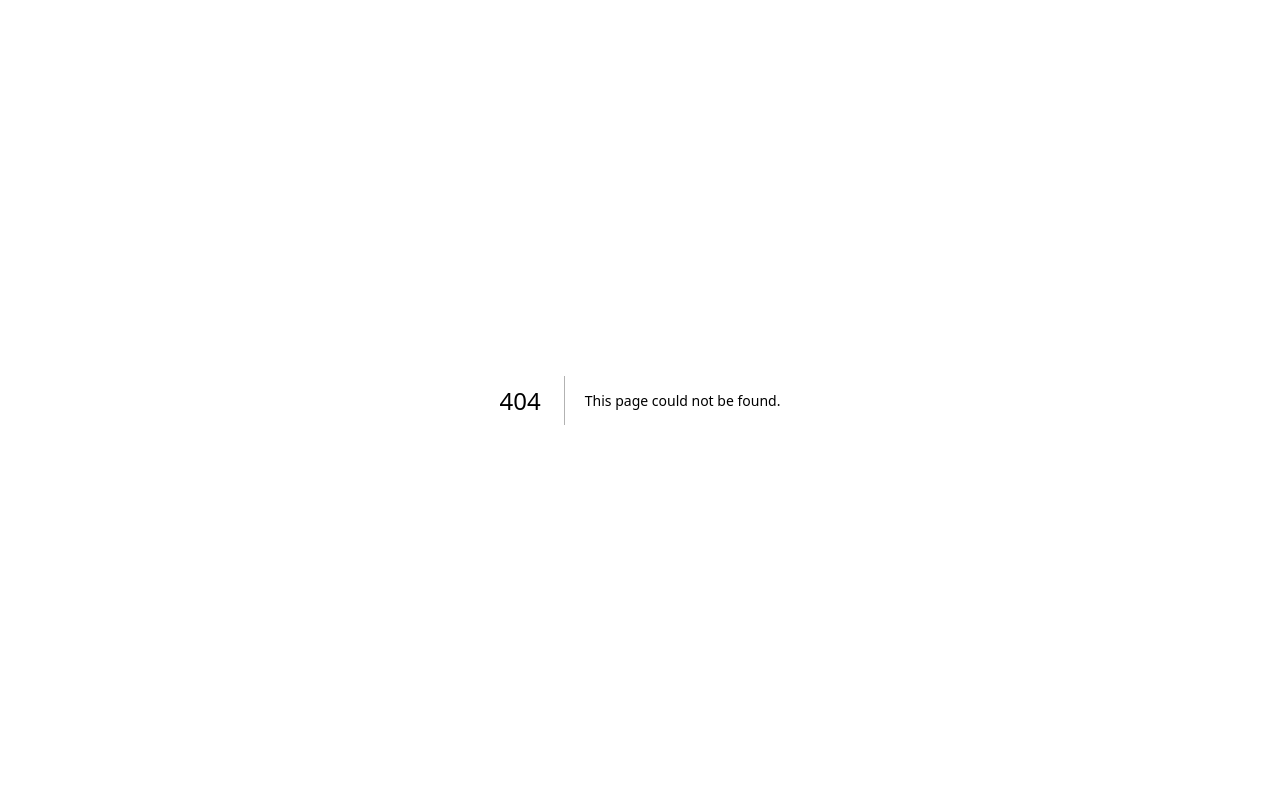
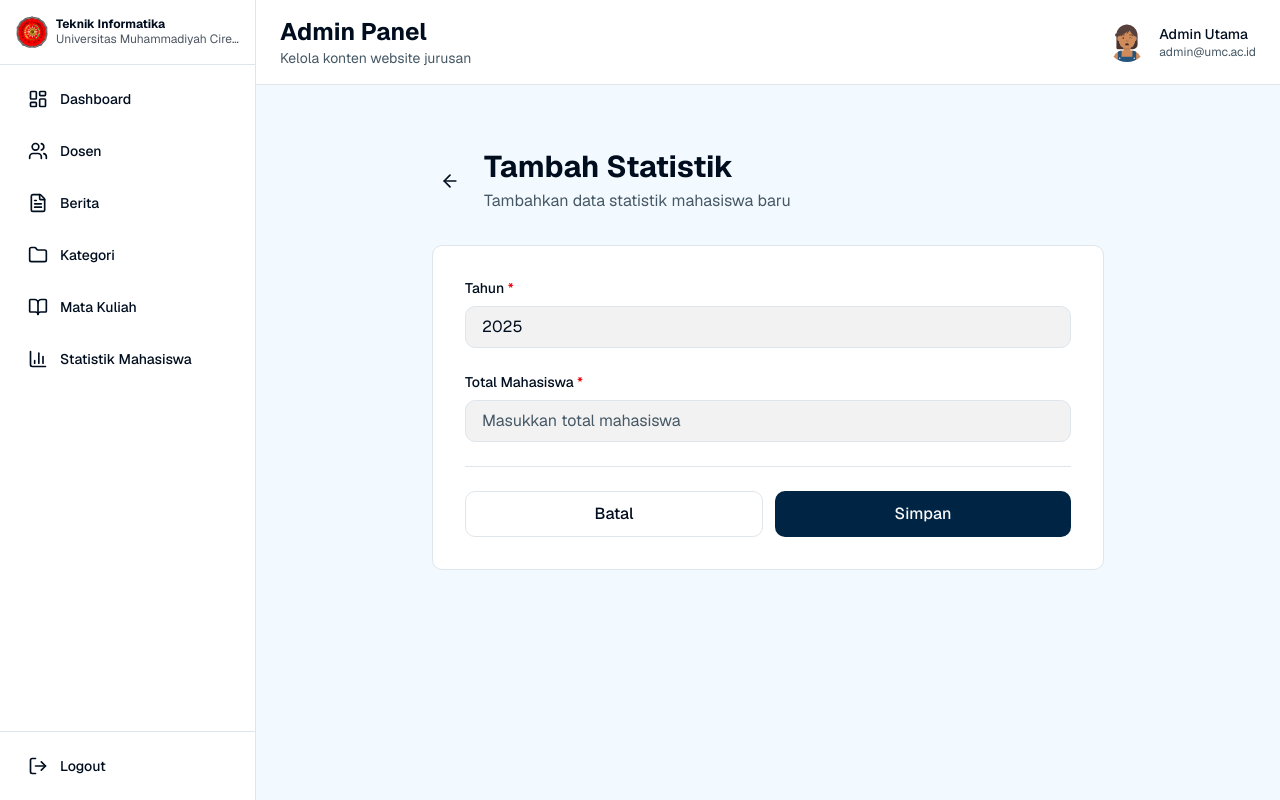
Before and after one commit to umc-dev/it-umc-dashboard, a Next.js app: page /dashboard/statistik/tambah in a window 1280 px wide. Before the commit this address had no page. Built offline with nearby package versions, Linux system fonts and the light colour scheme.

Commit message:
feat(statistics): implement add statistics mahasiswa page

```diff
--- /dev/null
+++ b/app/dashboard/statistik/tambah/page.tsx
@@ -0,0 +1,11 @@
+import type { Metadata } from 'next'
+import { FormAddStatistik } from '@/components/dashboard/statistik/FormAddStatistik'
+
+export const metadata: Metadata = {
+  title: 'Tambah Statistik - Sistem Manajemen Konten',
+  description: 'Tambahkan data statistik mahasiswa baru',
+}
+
+export default function TambahStatistikPage() {
+  return <FormAddStatistik />
+}
--- /dev/null
+++ b/components/dashboard/statistik/FormAddStatistik.tsx
@@ -0,0 +1,47 @@
+'use client'
+
+import type React from 'react'
+import { useState } from 'react'
+import { useRouter } from 'next/navigation'
+import { FormHeader } from '@/components/FormHeader'
+import { FormButtons } from '@/components/FormButtons'
+
+export function FormAddStatistik() {
+  const router = useRouter()
+  const [isLoading, setIsLoading] = useState(false)
+  const [formData, setFormData] = useState({ tahun: new Date().getFullYear(), total: '' })
+
+  const handleChange = (e: React.ChangeEvent<HTMLInputElement>) => {
+    const { name, value } = e.target
+    setFormData((prev) => ({
+      ...prev,
+      [name]: name === 'tahun' ? Number(value) : value,
+    }))
+  }
+
+  const handleSubmit = async (e: React.FormEvent) => {
+    e.preventDefault()
+    setIsLoading(true)
+    await new Promise((resolve) => setTimeout(resolve, 500))
+    router.push('/dashboard/statistik')
+  }
+
+  const inputClassName = 'w-full px-4 py-2 border border-border rounded-lg bg-input text-foreground placeholder:text-muted-foreground focus:outline-none focus:ring-2 focus:ring-ring transition-colors'
+
+  return (
+    <div className="max-w-2xl mx-auto py-6 sm:py-8">
+      <FormHeader title="Tambah Statistik" description="Tambahkan data statistik mahasiswa baru" />
+      <form onSubmit={handleSubmit} className="bg-card border border-border rounded-lg p-6 sm:p-8 space-y-6">
+        <div>
+          <label className="block text-sm font-medium text-foreground mb-2">Tahun <span className="text-destructive">*</span></label>
+          <input type="number" name="tahun" value={formData.tahun} onChange={handleChange} placeholder="Masukkan tahun" min="2000" max={new Date().getFullYear() + 10} required className={inputClassName} />
+        </div>
+        <div>
+          <label className="block text-sm font-medium text-foreground mb-2">Total Mahasiswa <span className="text-destructive">*</span></label>
+          <input type="number" name="total" value={formData.total} onChange={handleChange} placeholder="Masukkan total mahasiswa" min="0" required className={inputClassName} />
+        </div>
+        <FormButtons isLoading={isLoading} />
+      </form>
+    </div>
+  )
+}
```
